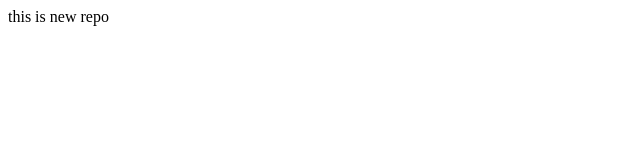
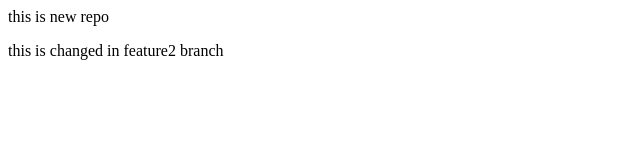
Before and after one commit to OmkarAvinashJarande/local-repository, a plain HTML site: page index.html in a window 1280 px wide. Shown: the whole page, without its empty margins (0-640 px from the left). Drawn offline with Linux system fonts and the light colour scheme.

Commit message:
aded change to feature2

```diff
--- a/index.html
+++ b/index.html
@@ -1,2 +1,3 @@
 
 <p> this is new repo</p>
+<p> this is changed in feature2 branch</p>
```
